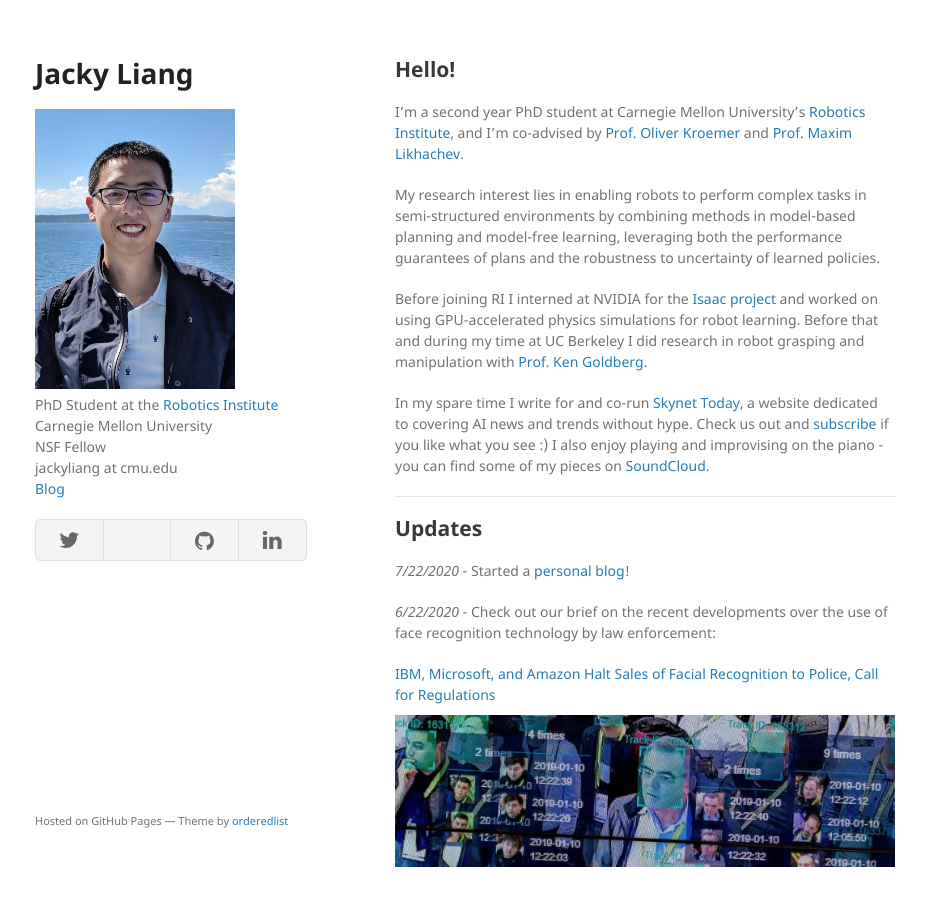
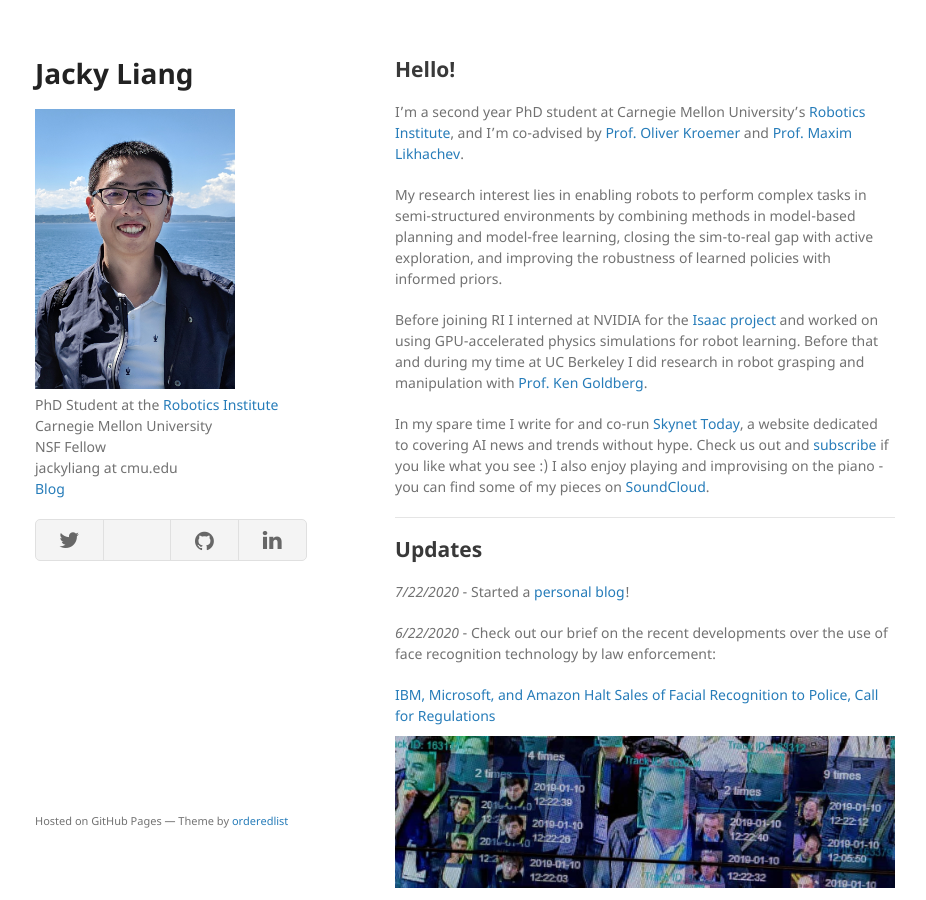
Before and after one commit to jacky-liang/jacky.io, a Jekyll site: the page built from index.md, in a window 1280 px wide and 900 px high. Shown: the whole window, without its empty margins (175-1101 px from the left). Built offline with Jekyll 4.4.1, drawn with Linux system fonts in a browser that asks for light colours; a style sheet for code colours, icons or effects is not loaded; our own code applies the rules of GitHub Pages for plain Markdown files.

Commit message:
Update index.md

```diff
--- a/index.md
+++ b/index.md
@@ -6,7 +6,7 @@
 
 I'm a second year PhD student at Carnegie Mellon University's [Robotics Institute](https://www.ri.cmu.edu/), and I'm co-advised by [Prof. Oliver Kroemer](https://www.ri.cmu.edu/ri-faculty/oliver-kroemer/) and [Prof. Maxim Likhachev](http://www.cs.cmu.edu/~maxim/).
 
-My research interest lies in enabling robots to perform complex tasks in semi-structured environments by combining methods in model-based planning and model-free learning, leveraging both the performance guarantees of plans and the robustness to uncertainty of learned policies.
+My research interest lies in enabling robots to perform complex tasks in semi-structured environments by combining methods in model-based planning and model-free learning, closing the sim-to-real gap with active exploration, and improving the robustness of learned policies with informed priors.
 
 Before joining RI I interned at NVIDIA for the [Isaac project](https://www.nvidia.com/en-us/deep-learning-ai/industries/robotics/) and worked on using GPU-accelerated physics simulations for robot learning.
 Before that and during my time at UC Berkeley I did research in robot grasping and manipulation with [Prof. Ken Goldberg](http://goldberg.berkeley.edu/).
```
